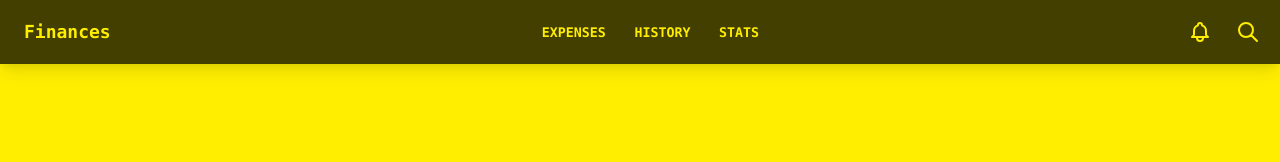
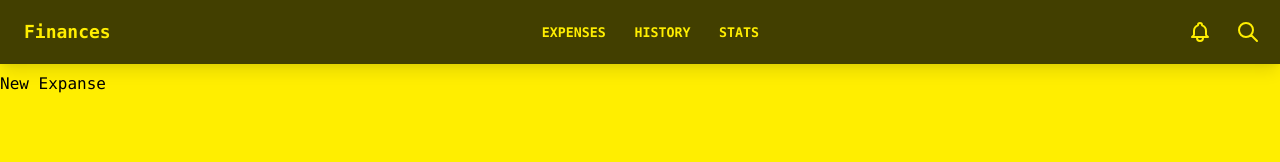
Before and after one commit to wleklinskimateusz/Finance, a React (Create React App) app in the folder client/: page /expenses/new in a window 1280 px wide. Shown: the top 162 px of the page. Built offline with nearby package versions, Linux system fonts and the light colour scheme.

Commit message:
fix Navigation, added subages

```diff
--- a/client/src/App.js
+++ b/client/src/App.js
@@ -1,9 +1,15 @@
 
 import './App.css';
 import { NavBar } from './Components/Core/NavBar';
+import { History } from './Pages/History';
+import { Expenses } from './Pages/Expenses/Expenses';
+import { Expense } from './Pages/Expenses/Expense';
+import { ExpenseList } from './Pages/Expenses/ExpenseList';
+import { Stats } from './Pages/Stats';
 import React from "react";
 import {BrowserRouter, Routes, Route} from "react-router-dom";
 import { NavItem } from './Components/Core/NavItem';
+import { NewExpense } from './Pages/Expenses/NewExpense';
 
 function App() {
   return (
@@ -17,13 +23,13 @@ function App() {
     </div>
 
     <Routes>
-      <Route exact path="/">
-        Home
+      <Route path="expenses" element={<Expenses />}>
+        <Route path=":expenseId" element={<Expense />} />
+        <Route path="list" element={<ExpenseList />} />
+        <Route path="new" element={<NewExpense />} />
       </Route>
-      <Route path="/expenses">
-        Expenses
-      </Route>
-
+      <Route path="history" element={<History />} />
+      <Route path="stats" element={<Stats />} />
     </Routes>
     </BrowserRouter>
 
--- a/client/src/Components/Core/NavItem.jsx
+++ b/client/src/Components/Core/NavItem.jsx
@@ -1,7 +1,9 @@
+import { Link } from "react-router-dom";
+
 export function NavItem(props) {
     return (
-        <a href={props.to} class="btn btn-ghost btn-sm rounded-btn">
+        <Link to={props.to} className="btn btn-ghost btn-sm rounded-btn">
             {props.children}
-        </a>
+        </Link>
     )
 }
--- /dev/null
+++ b/client/src/Pages/Expenses/Expense.jsx
@@ -0,0 +1,8 @@
+import { useParams } from "react-router-dom"
+
+export function Expense(props) {
+    let params = useParams();
+    return (
+    <div>Expanse: {params.expenseId}</div>
+    )
+}
--- /dev/null
+++ b/client/src/Pages/Expenses/ExpenseList.jsx
@@ -0,0 +1,5 @@
+export function ExpenseList(props) {
+    return (
+    <div>all expenses</div>
+    )
+}
--- /dev/null
+++ b/client/src/Pages/Expenses/Expenses.jsx
@@ -0,0 +1,7 @@
+import { Outlet } from "react-router-dom"
+
+
+export function Expenses(props) {
+    console.log(props.children)
+    return (<div><Outlet /></div>)
+}
--- /dev/null
+++ b/client/src/Pages/Expenses/NewExpense.jsx
@@ -0,0 +1,3 @@
+export function NewExpense(props) {
+    return (<div>New Expanse</div>)
+}
--- /dev/null
+++ b/client/src/Pages/History.jsx
@@ -0,0 +1,3 @@
+export function History(props) {
+    return (<div>History</div>)
+}
--- /dev/null
+++ b/client/src/Pages/Stats.jsx
@@ -0,0 +1,3 @@
+export function Stats(props) {
+    return (<div>Stats</div>)
+}
```
